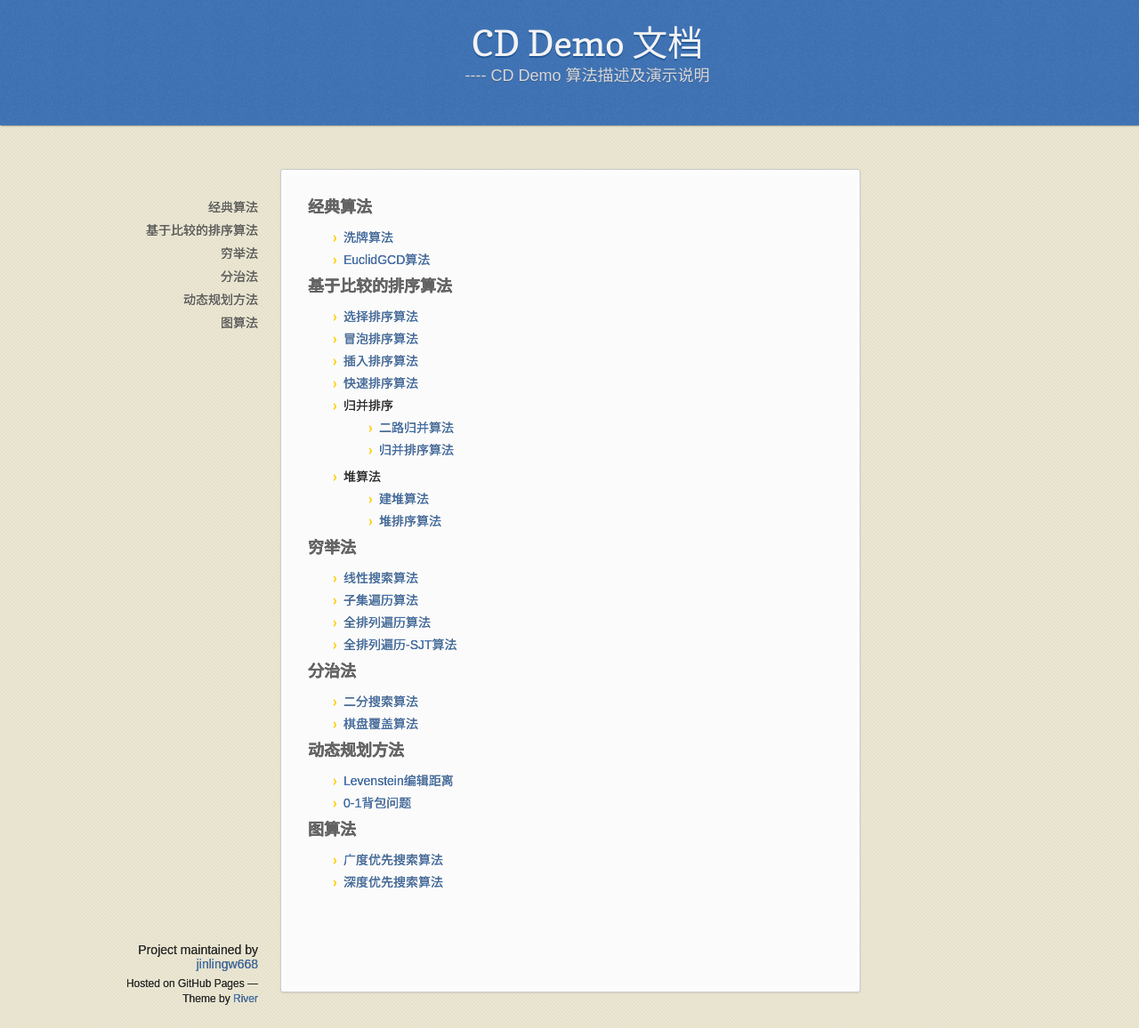
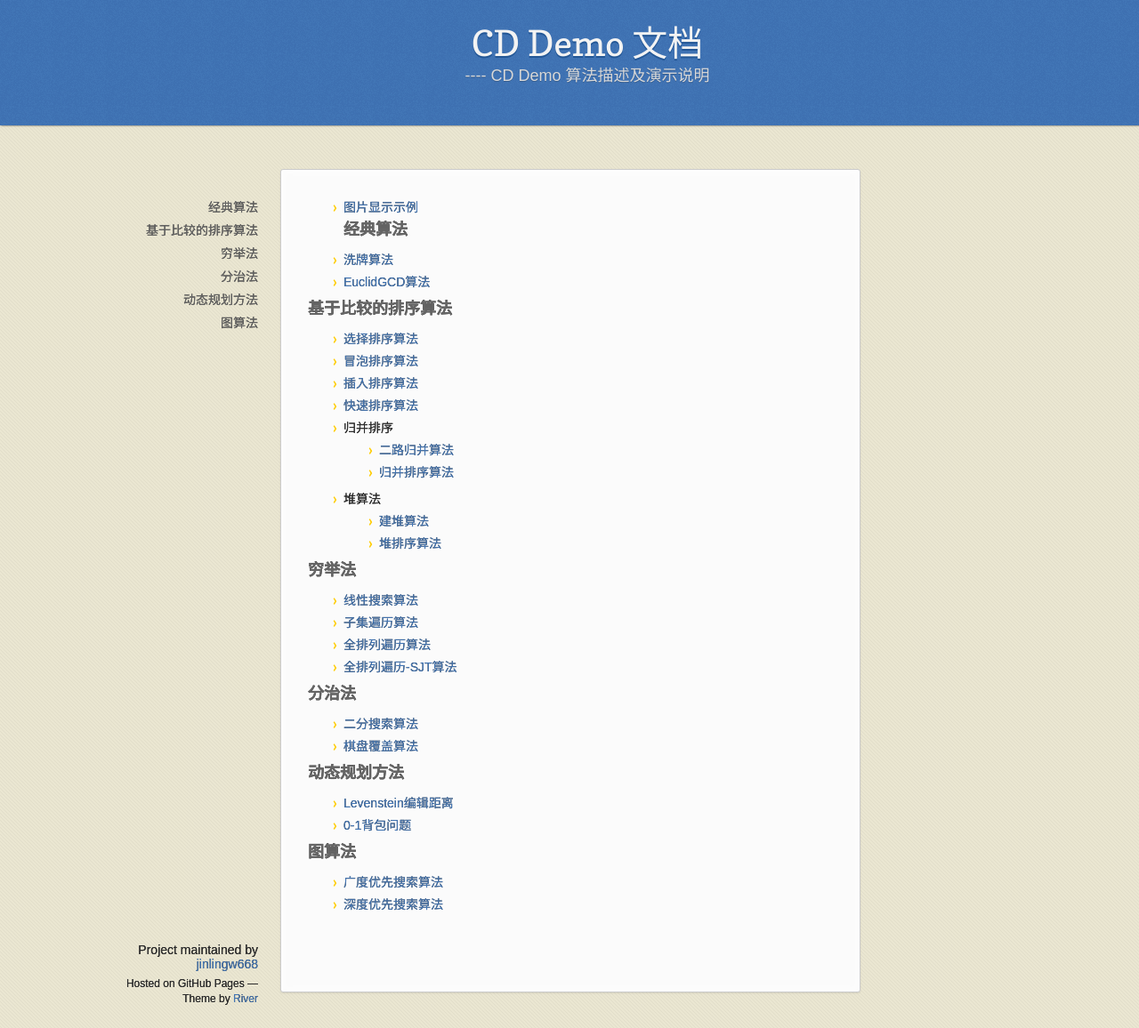
Before and after one commit to jinlingw668/jekyll_cddocs, a Jekyll site: the page built from index.md, in a window 1280 px wide and 1156 px high. Shown: the whole window at 89% size. Built offline with Jekyll 4.4.1, drawn with Linux system fonts in a browser that asks for light colours; our own code applies the rules of GitHub Pages for plain Markdown files.

Commit message:
image test

```diff
--- a/_layouts/default.html
+++ b/_layouts/default.html
@@ -15,6 +15,7 @@
       <script src="https://cdnjs.cloudflare.com/ajax/libs/html5shiv/3.7.3/html5shiv.min.js" integrity="sha256-3Jy/GbSLrg0o9y5Z5n1uw0qxZECH7C6OQpVBgNFYa0g=" crossorigin="anonymous"></script>
     <![endif]-->
     <meta name="viewport" content="width=device-width, initial-scale=1, user-scalable=no">
+
 	<link rel="shortcut icon" type="image/x-icon" href="./favicon.ico" />
   </head>
   <body>
--- a/index.md
+++ b/index.md
@@ -1,6 +1,8 @@
 ---
 layout: default
 ---
+
+- [图片显示示例](./Classical/image-example.html)
 ### 经典算法
 - [洗牌算法](./Classical/Shuffle.html)
 - [EuclidGCD算法](./Classical/EuclidGCD.html)
```
